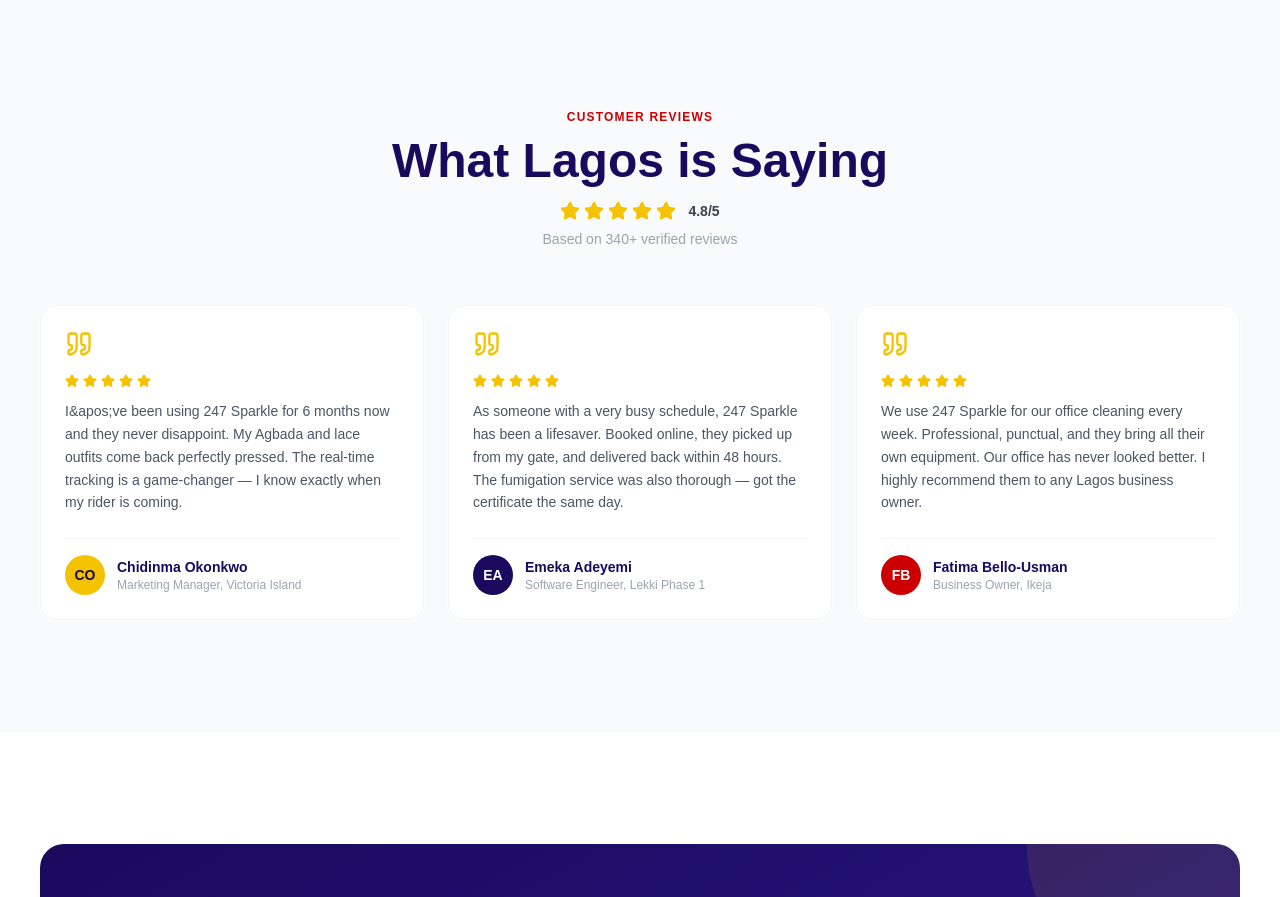
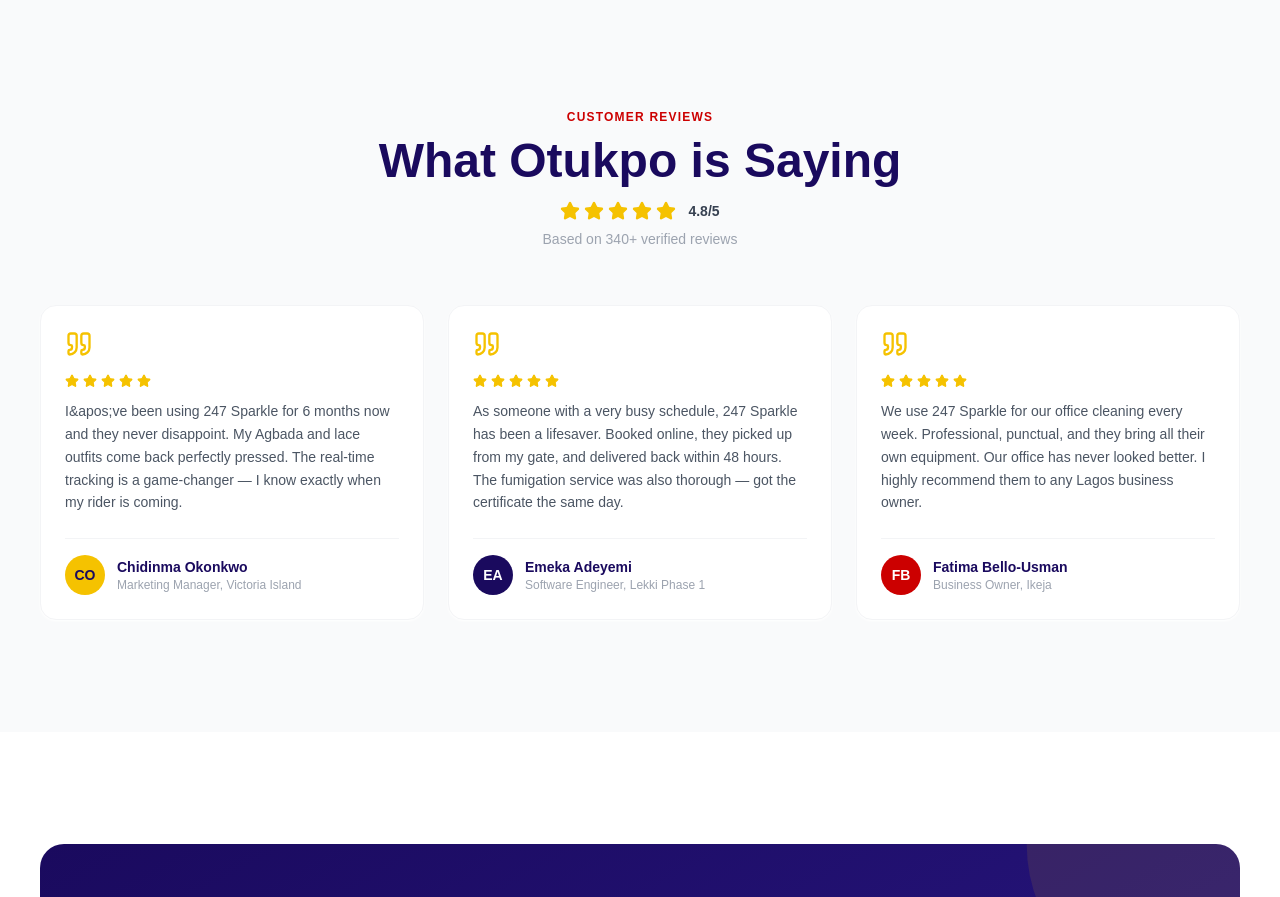
Before and after one commit to cyber-gentle/sparkle247, a Next.js app: page /homepage in a window 1280 px wide. Shown: the part 4020-4917 px from the top of the page. Built offline with nearby package versions, Linux system fonts and the light colour scheme.

Commit message:
Manual code change

```diff
--- a/src/app/homepage/components/TestimonialsSection.tsx
+++ b/src/app/homepage/components/TestimonialsSection.tsx
@@ -42,7 +42,7 @@
         <div className="text-center mb-14">
           <span className="text-xs font-bold tracking-widest uppercase text-[#CC0000] mb-3 block">Customer Reviews</span>
           <h2 className="text-3xl lg:text-4xl xl:text-5xl font-extrabold text-[#1A0A5E] mb-4">
-            What Lagos is Saying
+            What Otukpo is Saying
           </h2>
           <div className="flex items-center justify-center gap-1 mb-2">
             {[1, 2, 3, 4, 5]?.map((s) => (
```
